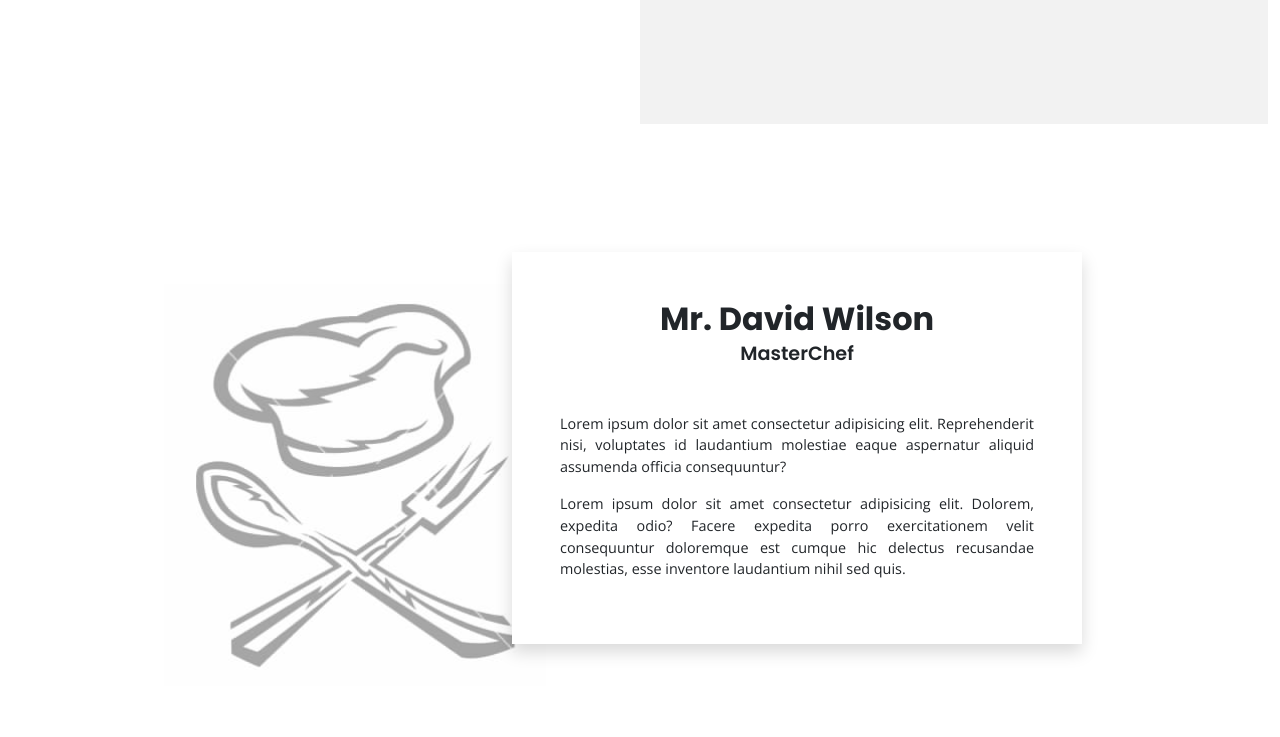
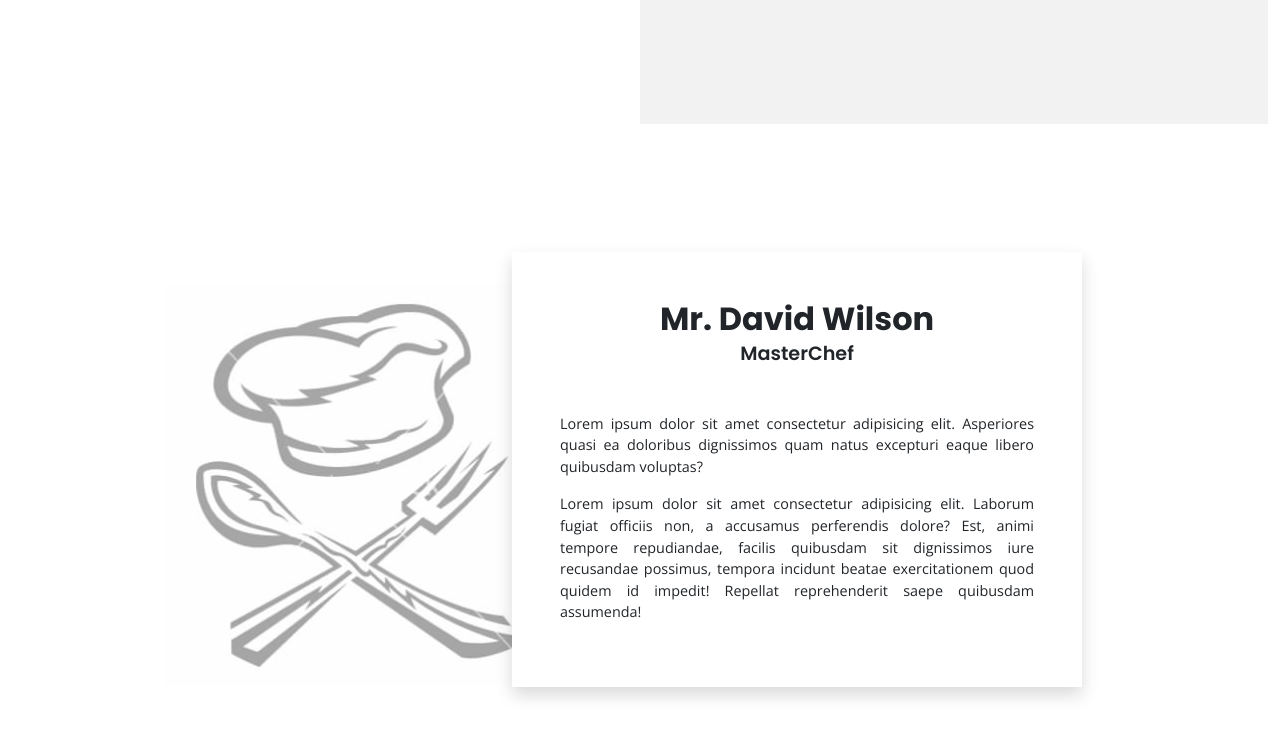
Before and after one commit to shubham-skr/pizza-con-amore, a plain HTML site: page index.html in a window 1280 px wide. Shown: the part 415-1152 px from the top of the page. Drawn offline with nearby package versions, Linux system fonts and the light colour scheme.

Commit message:
update about section

```diff
--- a/index.html
+++ b/index.html
@@ -144,13 +144,14 @@
           <h2>MasterChef</h2>
           <p class="mt-5">
             Lorem ipsum dolor sit amet consectetur adipisicing elit.
-            Reprehenderit nisi, voluptates id laudantium molestiae
-            eaque aspernatur aliquid assumenda officia consequuntur?
+            Asperiores quasi ea doloribus dignissimos quam natus
+            excepturi eaque libero quibusdam voluptas?
           </p>
           <p>Lorem ipsum dolor sit amet consectetur adipisicing elit.
-             Dolorem, expedita odio? Facere expedita porro exercitationem
-             velit consequuntur doloremque est cumque hic delectus recusandae
-             molestias, esse inventore laudantium nihil sed quis.
+             Laborum fugiat officiis non, a accusamus perferendis dolore?
+             Est, animi tempore repudiandae, facilis quibusdam sit dignissimos
+             iure recusandae possimus, tempora incidunt beatae exercitationem
+             quod quidem id impedit! Repellat reprehenderit saepe quibusdam assumenda!
           </p>
         </div>
       </div>
```
